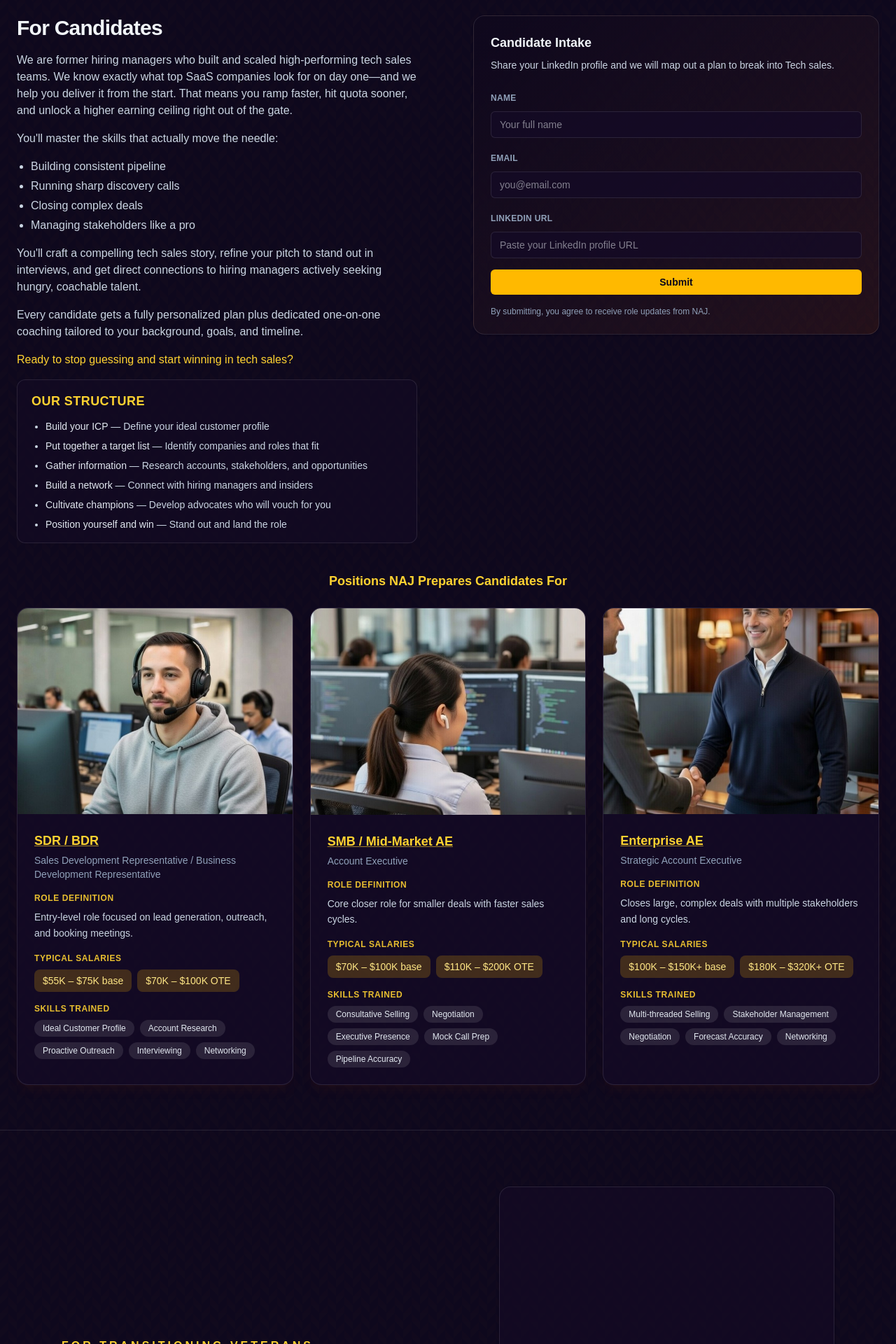
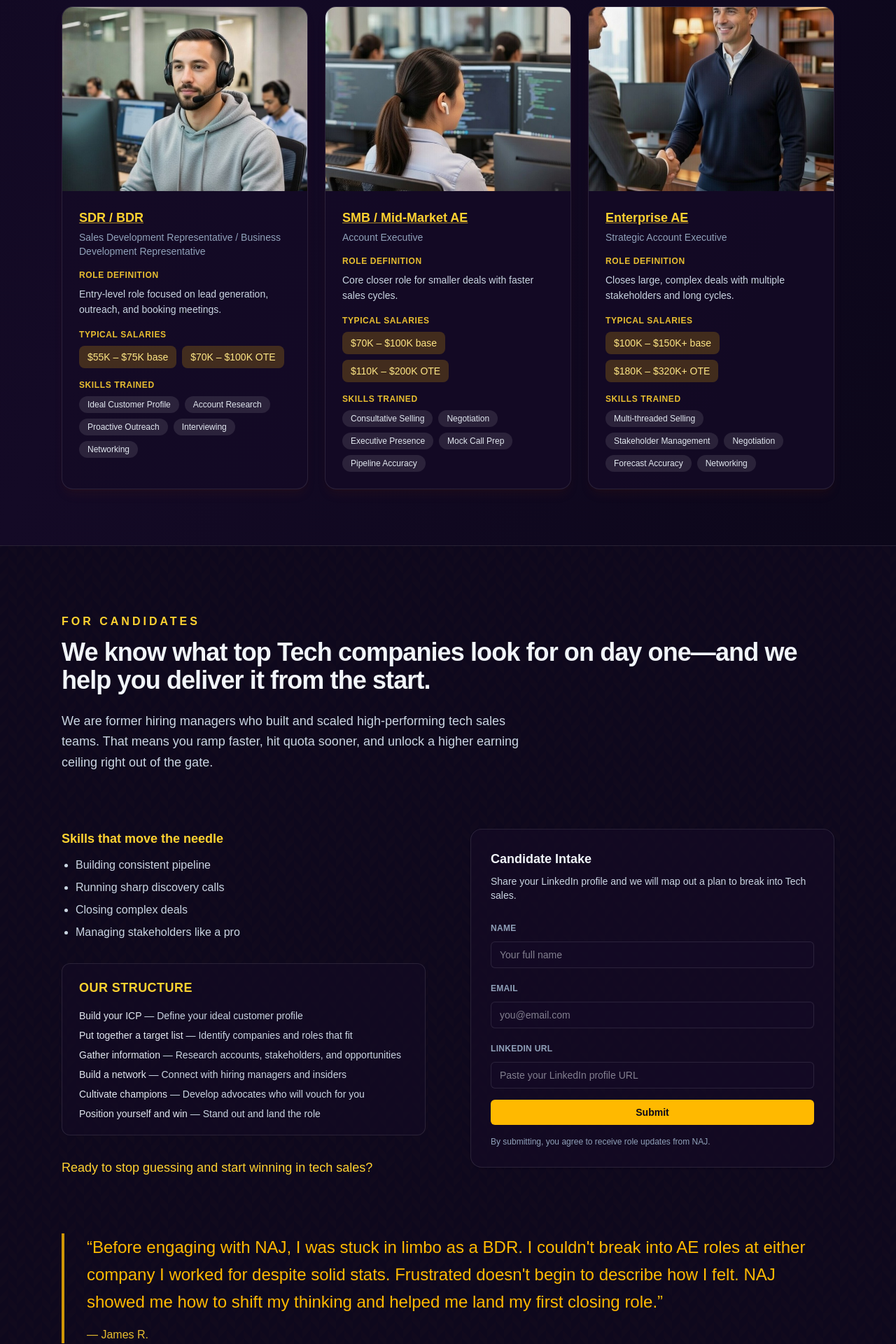
Before and after one commit to Errryut01/NAJ-Website, a Next.js app: page / in a window 1280 px wide. Shown: the part 2780-4700 px from the top of the page at 70% size. Built offline with nearby package versions, Linux system fonts and the light colour scheme; grey boxes are pictures that could not be loaded.

Commit message:
Add James R. testimonial, restructure For Candidates section for better spacing
Made-with: Cursor

```diff
--- a/src/app/page.tsx
+++ b/src/app/page.tsx
@@ -137,58 +137,7 @@ export default function Home() {
 
               </div>
             </div>
-          </div>
-        </section>
-
-        <section id="candidates" className="border-t border-white/10 bg-[#0f081d]/90">
-          <div className="mx-auto w-full max-w-7xl px-4 py-12 sm:px-6 sm:py-16">
-            <div className="grid gap-10 lg:grid-cols-[1fr_1fr] lg:items-start">
-              <div className="space-y-4 lg:pr-6">
-                <h2 className="text-3xl font-semibold tracking-tight">For Candidates</h2>
-                <p className="text-slate-300">
-                  We are former hiring managers who built and scaled high-performing tech sales teams.
-                  We know exactly what top SaaS companies look for on day one—and we help you deliver it from the start.
-                  That means you ramp faster, hit quota sooner, and unlock a higher earning ceiling right out of the gate.
-                </p>
-                <p className="text-slate-300">
-                  You&apos;ll master the skills that actually move the needle:
-                </p>
-                <ul className="list-disc space-y-1 pl-5 text-slate-300">
-                  <li>Building consistent pipeline</li>
-                  <li>Running sharp discovery calls</li>
-                  <li>Closing complex deals</li>
-                  <li>Managing stakeholders like a pro</li>
-                </ul>
-                <p className="text-slate-300">
-                  You&apos;ll craft a compelling tech sales story, refine your pitch to stand out in interviews, and get direct connections to hiring managers actively seeking hungry, coachable talent.
-                </p>
-                <p className="text-slate-300">
-                  Every candidate gets a fully personalized plan plus dedicated one-on-one coaching tailored to your background, goals, and timeline.
-                </p>
-                <p className="font-medium text-amber-300">
-                  Ready to stop guessing and start winning in tech sales?
-                </p>
-                <div className="rounded-xl border border-white/10 bg-[#140a26]/60 px-5 py-4">
-                  <h3 className="mb-3 text-base font-semibold uppercase tracking-wide text-amber-300 sm:text-lg">Our Structure</h3>
-                  <ul className="list-disc space-y-2 pl-5 text-sm text-slate-300">
-                    <li><span className="font-medium text-slate-200">Build your ICP</span> — Define your ideal customer profile</li>
-                    <li><span className="font-medium text-slate-200">Put together a target list</span> — Identify companies and roles that fit</li>
-                    <li><span className="font-medium text-slate-200">Gather information</span> — Research accounts, stakeholders, and opportunities</li>
-                    <li><span className="font-medium text-slate-200">Build a network</span> — Connect with hiring managers and insiders</li>
-                    <li><span className="font-medium text-slate-200">Cultivate champions</span> — Develop advocates who will vouch for you</li>
-                    <li><span className="font-medium text-slate-200">Position yourself and win</span> — Stand out and land the role</li>
-                  </ul>
-                </div>
-              </div>
-              <div className="rounded-2xl border border-white/10 bg-gradient-to-br from-[#0f081d] to-amber-900/20 p-6 shadow-sm lg:ml-4">
-                <h3 className="text-lg font-semibold text-slate-100">Candidate Intake</h3>
-                <p className="mt-2 text-sm text-slate-300">
-                  Share your LinkedIn profile and we will map out a plan to break into Tech sales.
-                </p>
-                <CandidateIntakeForm />
-              </div>
-            </div>
-            <div className="mt-10">
+            <div className="mt-16 sm:mt-20">
               <p className="mb-6 text-center text-base font-semibold text-amber-300 sm:text-lg">
                 Positions NAJ Prepares Candidates For
               </p>
@@ -267,6 +216,63 @@ export default function Home() {
           </div>
         </section>
 
+        <section id="candidates" className="border-t border-white/10 bg-[#0f081d]/90">
+          <div className="mx-auto w-full max-w-6xl px-4 py-16 sm:px-6 sm:py-24">
+            <div className="mb-16 sm:mb-20">
+              <p className="text-base font-semibold uppercase tracking-[0.25em] text-amber-300">For Candidates</p>
+              <h2 className="mt-3 text-4xl font-semibold tracking-tight">
+                We know what top Tech companies look for on day one—and we help you deliver it from the start.
+              </h2>
+              <p className="mt-6 max-w-2xl text-lg leading-relaxed text-slate-300">
+                We are former hiring managers who built and scaled high-performing tech sales teams.
+                That means you ramp faster, hit quota sooner, and unlock a higher earning ceiling right out of the gate.
+              </p>
+            </div>
+
+            <div className="grid gap-12 lg:grid-cols-[1fr_1fr] lg:gap-16 lg:items-start">
+              <div className="space-y-8">
+                <div>
+                  <h3 className="text-lg font-semibold text-amber-300">Skills that move the needle</h3>
+                  <ul className="mt-3 list-disc space-y-2 pl-5 text-slate-300">
+                    <li>Building consistent pipeline</li>
+                    <li>Running sharp discovery calls</li>
+                    <li>Closing complex deals</li>
+                    <li>Managing stakeholders like a pro</li>
+                  </ul>
+                </div>
+                <div className="rounded-xl border border-white/10 bg-[#140a26]/60 px-6 py-5">
+                  <h3 className="text-base font-semibold uppercase tracking-wide text-amber-300 sm:text-lg">Our Structure</h3>
+                  <ul className="mt-4 space-y-2 text-sm text-slate-300">
+                    <li><span className="font-medium text-slate-200">Build your ICP</span> — Define your ideal customer profile</li>
+                    <li><span className="font-medium text-slate-200">Put together a target list</span> — Identify companies and roles that fit</li>
+                    <li><span className="font-medium text-slate-200">Gather information</span> — Research accounts, stakeholders, and opportunities</li>
+                    <li><span className="font-medium text-slate-200">Build a network</span> — Connect with hiring managers and insiders</li>
+                    <li><span className="font-medium text-slate-200">Cultivate champions</span> — Develop advocates who will vouch for you</li>
+                    <li><span className="font-medium text-slate-200">Position yourself and win</span> — Stand out and land the role</li>
+                  </ul>
+                </div>
+                <p className="text-lg font-medium text-amber-300">
+                  Ready to stop guessing and start winning in tech sales?
+                </p>
+              </div>
+              <div className="rounded-2xl border border-white/10 bg-[#140a26]/70 p-7 text-base text-slate-300 shadow-sm lg:sticky lg:top-8">
+                <h3 className="mb-2 text-lg font-semibold text-slate-100">Candidate Intake</h3>
+                <p className="mb-6 text-sm text-slate-300">
+                  Share your LinkedIn profile and we will map out a plan to break into Tech sales.
+                </p>
+                <CandidateIntakeForm />
+              </div>
+            </div>
+
+            <blockquote className="mt-20 border-l-4 border-amber-400/80 pl-6 sm:pl-8">
+              <p className="text-xl font-medium leading-relaxed text-amber-400 sm:text-2xl">
+                &ldquo;Before engaging with NAJ, I was stuck in limbo as a BDR. I couldn&apos;t break into AE roles at either company I worked for despite solid stats. Frustrated doesn&apos;t begin to describe how I felt. NAJ showed me how to shift my thinking and helped me land my first closing role.&rdquo;
+              </p>
+              <cite className="mt-4 block text-base not-italic text-amber-300/90">— James R.</cite>
+            </blockquote>
+          </div>
+        </section>
+
         <section id="veterans" className="border-t border-white/10 bg-[#0f081d]/90">
           <div className="mx-auto w-full max-w-6xl px-4 py-12 sm:px-6 sm:py-20">
             <div className="grid gap-10 lg:grid-cols-[1.1fr_0.9fr] lg:items-center">
@@ -284,6 +290,12 @@ export default function Home() {
                   selecting positions that align with your skills, credentials, and experience, and developing the sales
                   skills required for these roles.
                 </p>
+                <blockquote className="mt-8 border-l-4 border-amber-400/80 pl-6">
+                  <p className="text-2xl font-medium leading-relaxed text-amber-400 sm:text-3xl">
+                    &ldquo;NAJ showed me that the skills and roles I held in the Army were valuable. They showed me how to find roles that would build on that. I owe NAJ tremendously and I recommend them to any transitioning military member going into sales.&rdquo;
+                  </p>
+                  <cite className="mt-3 block text-lg not-italic text-amber-300/90">— Andrew T.</cite>
+                </blockquote>
               </div>
               <div className="rounded-2xl border border-white/10 bg-[#140a26]/70 p-7 text-base text-slate-300 shadow-sm">
                 <div className="relative mb-6 aspect-video w-full overflow-hidden rounded-xl">
```
Lines whose indentation alone changed are shown as unchanged.
